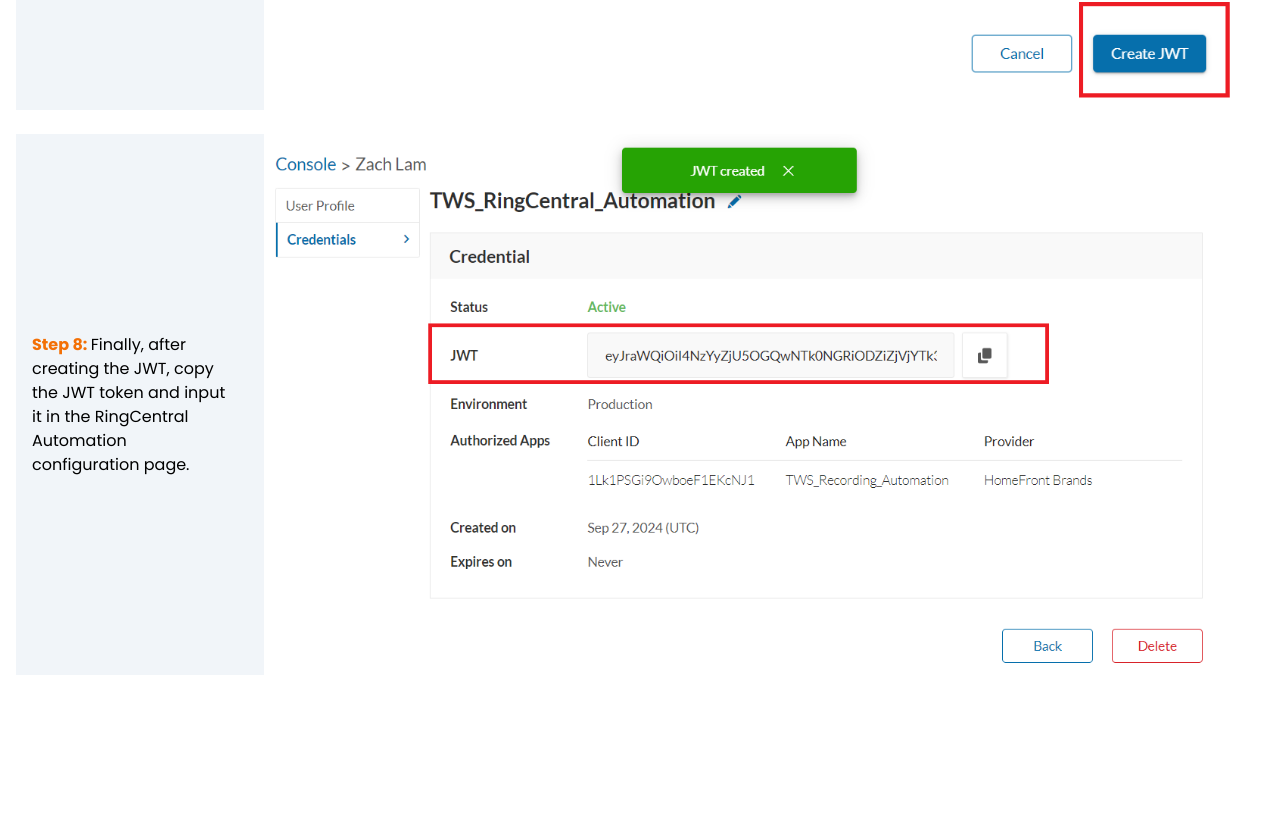
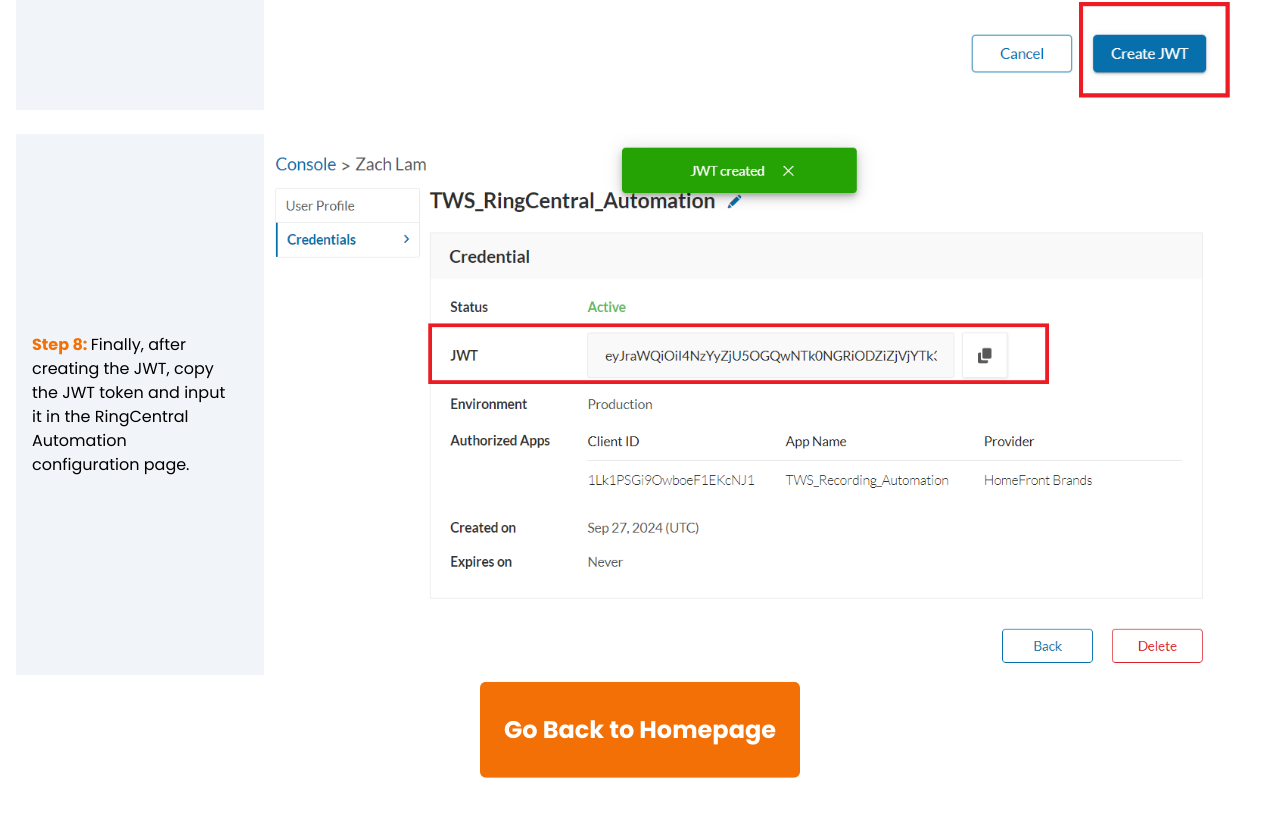
Before and after one commit to marcvaleros/tws_report_automation, a React (Create React App) app in the folder client/: page /tutorial in a window 1280 px wide. Shown: the part 3388-4205 px from the top of the page. Before the commit the page ends 4063 px from the top, so only its background shows below. Built offline with nearby package versions, Linux system fonts and the light colour scheme.

Commit message:
added button to redirect to homepage

```diff
--- a/client/src/page/Tutorial.js
+++ b/client/src/page/Tutorial.js
@@ -1,3 +1,4 @@
+import { Link } from 'react-router-dom';
 
 function Tutorial() {
   return (
@@ -37,9 +38,9 @@
           <p className="px-4 max-w-sm"><b className="text-primaryOrange">Step 8: </b> Finally, after creating the JWT, copy the JWT token and input it in the RingCentral Automation configuration page.</p>
             <img src='/tutorial/9.png' alt='' width={1000} height={1000}/>
           </li>
+        </ul>
 
-
-        </ul>
+        <Link to='/' className='text-2xl bg-primaryOrange font-bold px-6 m-6 text-white rounded-md py-8 animate-bounce'>Go Back to Homepage</Link>
     </div>
   );
 }
```
